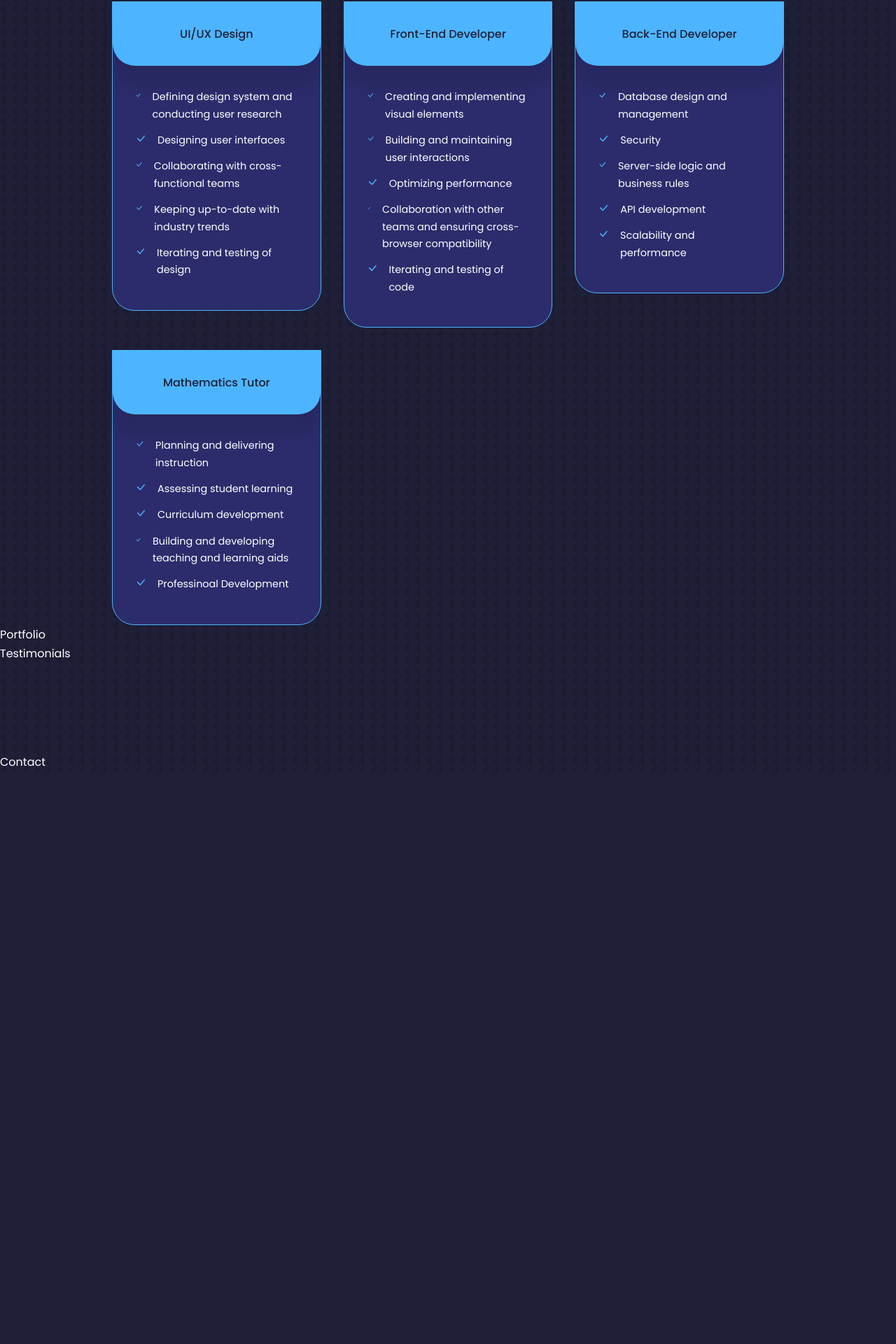
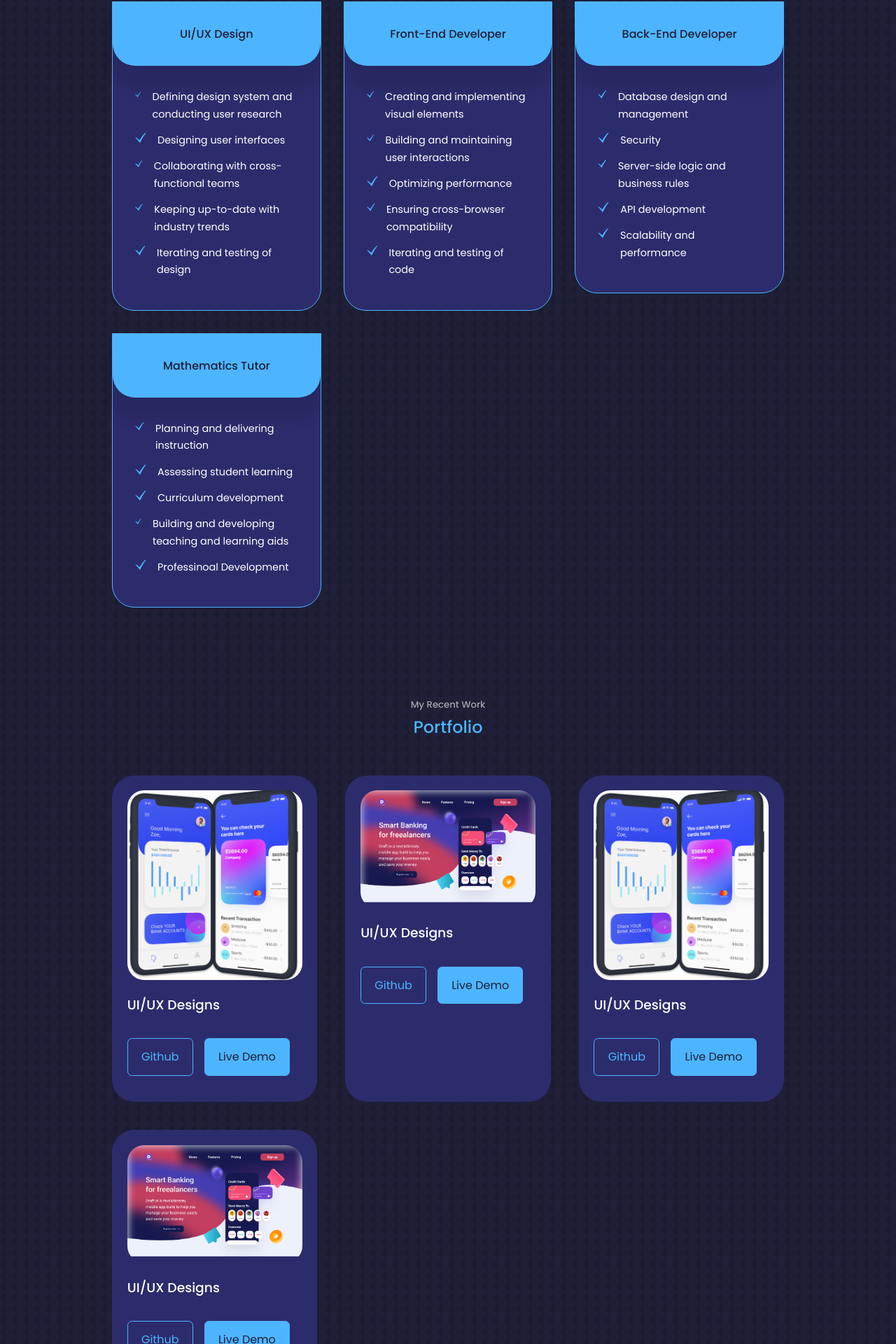
Before and after one commit to jiminWuese/my-personal-web-app, a React (Create React App) app: page / in a window 1280 px wide. Shown: the part 2042-3962 px from the top of the page at 70% size. Before the commit the page ends 3144 px from the top, so only its background shows below. Built offline with nearby package versions, Linux system fonts and the light colour scheme.

Commit message:
Completed portfolio

```diff
--- a/src/components/experience/experience.scss
+++ b/src/components/experience/experience.scss
@@ -19,8 +19,8 @@
             display: grid;
             grid-template-columns: 1fr 1fr;
             row-gap: 2rem;
-            margin-left: 2.5rem;
-            //gap: 0.001rem;
+            margin: 0 auto;
+            gap: 2rem;
 
             .experience__detail{
                 display: flex;
@@ -68,6 +68,10 @@
         .experience__content{
             display: flex;
             flex-direction: column;
+            //justify-content: center;
+            align-items: center;
+            //margin: 0 auto;
+            //margin-left: 1.5rem;
         }
 
     }
--- a/src/components/portfolio/Portfolio.jsx
+++ b/src/components/portfolio/Portfolio.jsx
@@ -1,10 +1,90 @@
-import React from 'react';
-import './portfolio.scss';
+import React from "react";
+import "./portfolio.scss";
+import img1 from "../../assets/uiPhone.png";
+import img2 from "../../assets/headerLandingPage.png";
 
 const Portfolio = () => {
   return (
-    <div>Portfolio</div>
-  )
-}
+    <section id="portfolio">
+      <h5>My Recent Work</h5>
+      <h2>Portfolio</h2>
 
-export default Portfolio
+      <div className="container portfolio__container">
+        <article className="portfolio__item">
+          <div className="portfolio__item-image">
+            <img src={img1} alt="" />
+          </div>
+          <h3>UI/UX Designs </h3>
+          <div className="portfolio__item-cta">
+            <a href="https://github.com" className="btn" target="_blank">
+              Github
+            </a>
+            <a
+              href="https://figma.com"
+              className="btn btn-primary"
+              target="_blank"
+            >
+              Live Demo
+            </a>
+          </div>
+        </article>
+        <article className="portfolio__item">
+          <div className="portfolio__item-image">
+            <img src={img2} alt="" />
+          </div>
+          <h3>UI/UX Designs </h3>
+          <div className="portfolio__item-cta">
+            <a href="https://github.com" className="btn" target="_blank">
+              Github
+            </a>
+            <a
+              href="https://figma.com"
+              className="btn btn-primary"
+              target="_blank"
+            >
+              Live Demo
+            </a>
+          </div>
+        </article>
+        <article className="portfolio__item">
+          <div className="portfolio__item-image">
+            <img src={img1} alt="" />
+          </div>
+          <h3>UI/UX Designs </h3>
+          <div className="portfolio__item-cta">
+            <a href="https://github.com" className="btn" target="_blank">
+              Github
+            </a>
+            <a
+              href="https://figma.com"
+              className="btn btn-primary"
+              target="_blank"
+            >
+              Live Demo
+            </a>
+          </div>
+        </article>
+        <article className="portfolio__item">
+          <div className="portfolio__item-image">
+            <img src={img2} alt="" />
+          </div>
+          <h3>UI/UX Designs </h3>
+          <div className="portfolio__item-cta">
+            <a href="https://github.com" className="btn" target="_blank">
+              Github
+            </a>
+            <a
+              href="https://figma.com"
+              className="btn btn-primary"
+              target="_blank"
+            >
+              Live Demo
+            </a>
+          </div>
+        </article>
+      </div>
+    </section>
+  );
+};
+
+export default Portfolio;
--- a/src/components/portfolio/portfolio.scss
+++ b/src/components/portfolio/portfolio.scss
@@ -0,0 +1,51 @@
+.portfolio__container {
+    display: grid;
+    grid-template-columns: repeat(3, 1fr);
+    gap: 2.5rem;
+
+    .portfolio__item{
+        background: var(--color-bg-variant);
+        padding: 1.3rem;
+        border-radius: 2rem;
+        border: 1px solid transparent;
+        transition: var(--transition);
+
+        .portfolio__item-image{
+            border-radius: 1.5rem;
+            overflow: hidden;
+        }
+
+        h3{
+            margin: 1.2rem 0 2rem;
+        }
+
+        .portfolio__item-cta{
+            display: flex;
+            gap: 1rem;
+            margin-bottom: 1rem;
+        }
+    }
+
+    .portfolio__item:hover{
+        border-color: var(--color-primary-variant);
+        background: transparent;
+    }
+}
+
+//TABLET
+@media screen and (max-width: 1024px) {
+    .portfolio__container{
+        grid-template-columns: 1fr  1fr;
+        gap: 1.2rem;
+    }
+
+}
+
+//  //PHONE
+@media screen and (max-width: 600px) {
+    .portfolio__container{
+        grid-template-columns: 1fr;
+        gap: 2rem;
+    }
+
+}
--- a/src/components/services/Services.jsx
+++ b/src/components/services/Services.jsx
@@ -1,6 +1,6 @@
 import React from 'react';
 import './services.scss';
-import { BsCheckLg } from 'react-icons/bs'
+import { GiCheckMark } from 'react-icons/gi';
 
 const Services = () => {
   return (
@@ -16,23 +16,23 @@
 
           <ul className='service__list'>
             <li>
-              <BsCheckLg className='service__list-icon'/>
+              <GiCheckMark className='service__list-icon'/>
               <p>Defining design system and conducting user research</p>
             </li>
             <li>
-              <BsCheckLg className='service__list-icon'/>
+              <GiCheckMark className='service__list-icon'/>
               <p>Designing user interfaces</p>
             </li>
             <li>
-              <BsCheckLg className='service__list-icon'/>
+              <GiCheckMark className='service__list-icon'/>
               <p>Collaborating with cross-functional teams</p>
             </li>
             <li>
-              <BsCheckLg className='service__list-icon'/>
+              <GiCheckMark className='service__list-icon'/>
               <p>Keeping up-to-date with industry trends</p>
             </li>
             <li>
-              <BsCheckLg className='service__list-icon'/>
+              <GiCheckMark className='service__list-icon'/>
               <p>Iterating and testing of design</p>
             </li>
           </ul>
@@ -44,23 +44,23 @@
 
           <ul className='service__list'>
             <li>
-              <BsCheckLg className='service__list-icon'/>
+              <GiCheckMark className='service__list-icon'/>
               <p>Creating and implementing visual elements</p>
             </li>
             <li>
-              <BsCheckLg className='service__list-icon'/>
+              <GiCheckMark className='service__list-icon'/>
               <p>Building and maintaining user interactions</p>
             </li>
             <li>
-              <BsCheckLg className='service__list-icon'/>
+              <GiCheckMark className='service__list-icon'/>
               <p>Optimizing performance</p>
             </li>
             <li>
-              <BsCheckLg className='service__list-icon'/>
-              <p>Collaboration with other teams and ensuring cross-browser compatibility</p>
+              <GiCheckMark className='service__list-icon'/>
+              <p>Ensuring cross-browser compatibility</p>
             </li>
             <li>
-              <BsCheckLg className='service__list-icon'/>
+              <GiCheckMark className='service__list-icon'/>
               <p>Iterating and testing of code</p>
             </li>
           </ul>
@@ -72,23 +72,23 @@
 
           <ul className='service__list'>
             <li>
-              <BsCheckLg className='service__list-icon'/>
+              <GiCheckMark className='service__list-icon'/>
               <p>Database design and management</p>
             </li>
             <li>
-              <BsCheckLg className='service__list-icon'/>
+              <GiCheckMark className='service__list-icon'/>
               <p>Security</p>
             </li>
             <li>
-              <BsCheckLg className='service__list-icon'/>
+              <GiCheckMark className='service__list-icon'/>
               <p>Server-side logic and business rules</p>
             </li>
             <li>
-              <BsCheckLg className='service__list-icon'/>
+              <GiCheckMark className='service__list-icon'/>
               <p>API development</p>
             </li>
             <li>
-              <BsCheckLg className='service__list-icon'/>
+              <GiCheckMark className='service__list-icon'/>
               <p>Scalability and performance</p>
             </li>
           </ul>
@@ -100,23 +100,23 @@
 
           <ul className='service__list'>
             <li>
-              <BsCheckLg className='service__list-icon'/>
+              <GiCheckMark className='service__list-icon'/>
               <p>Planning and delivering instruction</p>
             </li>
             <li>
-              <BsCheckLg className='service__list-icon'/>
+              <GiCheckMark className='service__list-icon'/>
               <p>Assessing student learning</p>
             </li>
             <li>
-              <BsCheckLg className='service__list-icon'/>
+              <GiCheckMark className='service__list-icon'/>
               <p>Curriculum development</p>
             </li>
             <li>
-              <BsCheckLg className='service__list-icon'/>
+              <GiCheckMark className='service__list-icon'/>
               <p>Building and developing teaching and learning aids</p>
             </li>
             <li>
-              <BsCheckLg className='service__list-icon'/>
+              <GiCheckMark className='service__list-icon'/>
               <p>Professinoal Development</p>
             </li>
           </ul>
--- a/src/components/services/services.scss
+++ b/src/components/services/services.scss
@@ -33,7 +33,7 @@
 
                 .service__list-icon{
                     color: var(--color-primary);
-                    margin-top: 2px;
+                    margin-top: 1px;
                 }
 
                 p{
```
Also changed, not shown: src/assets/headerLandingPage.png (added), src/assets/uiPhone.png (added).
